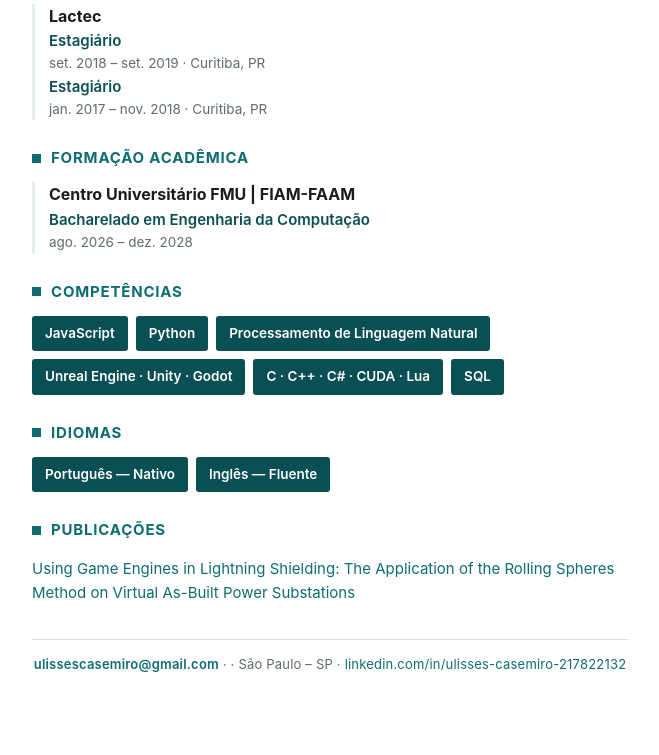
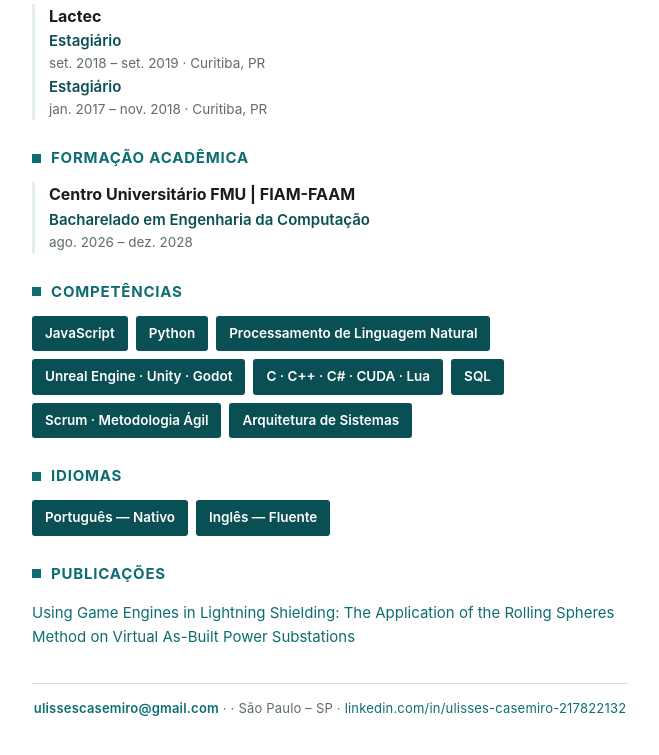
Before and after one commit to ulisses177/Curriculum-git, a plain HTML site: page index.html in a window 1280 px wide. Shown: the part 747-1502 px from the top of the page, without its empty margins (310-969 px from the left). Drawn offline with Linux system fonts and the light colour scheme; animation ran at ten frames a second.

Commit message:
Competências: Scrum/Metodologia Ágil e Arquitetura de Sistemas

```diff
--- a/index.html
+++ b/index.html
@@ -215,6 +215,8 @@
       <span class="tile">Unreal Engine · Unity · Godot</span>
       <span class="tile">C · C++ · C# · CUDA · Lua</span>
       <span class="tile">SQL</span>
+      <span class="tile">Scrum · Metodologia Ágil</span>
+      <span class="tile">Arquitetura de Sistemas</span>
     </div>
   </section>
 
```
